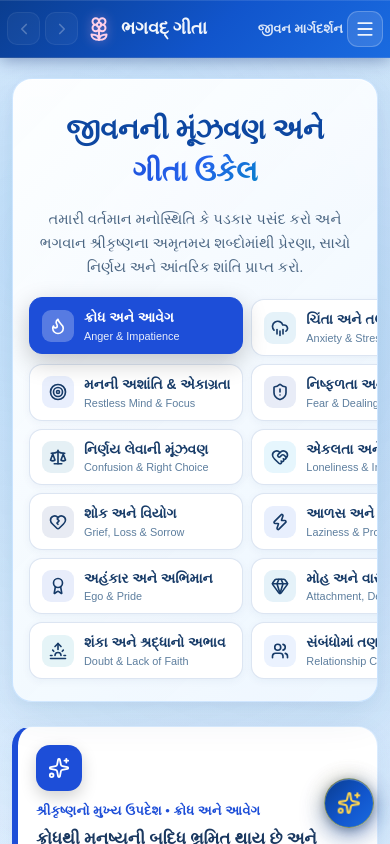
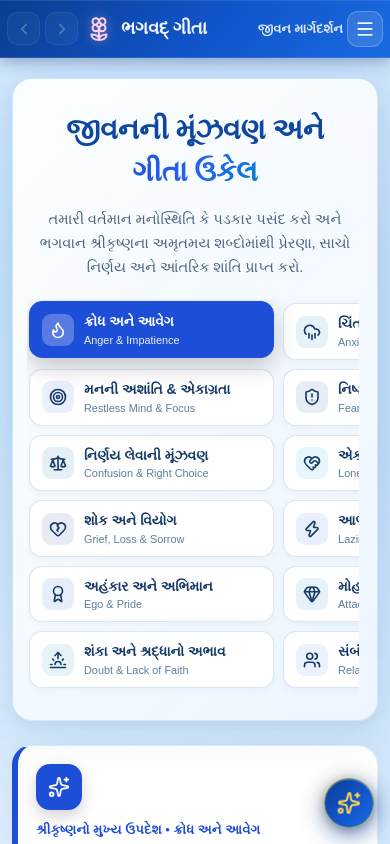
Before and after one commit to aambaliyamanav-star/bhagavad-gita-website, a React (Vite) app in the folder frontend/: page /guidance in a window 390 px wide. Shown: the top 844 px of the page. Built offline with nearby package versions, Linux system fonts and the light colour scheme.

Commit message:
Add horizontal scroll for LifeGuidance topics on mobile view

```diff
--- a/frontend/src/pages/LifeGuidance.css
+++ b/frontend/src/pages/LifeGuidance.css
@@ -160,16 +160,20 @@
 }
 
 /* =========================================================
-   TOPICS GRID (SYMMETRICAL ROWS & COLUMNS)
+   TOPICS SCROLL WRAPPER & GRID (HORIZONTAL SCROLL ON MOBILE)
    ========================================================= */
+
+.guidance-topics-scroll-wrapper {
+  width: 100%;
+  max-width: 1060px;
+  margin: 0 auto;
+}
 
 .guidance-topics-grid {
   display: grid;
   grid-template-columns: repeat(4, 1fr);
   gap: 14px;
   width: 100%;
-  max-width: 1060px;
-  margin: 0 auto;
   box-sizing: border-box;
 }
 
@@ -181,23 +185,58 @@
 }
 
 @media (max-width: 768px) {
+  .guidance-topics-scroll-wrapper {
+    overflow-x: auto;
+    overflow-y: hidden;
+    -webkit-overflow-scrolling: touch;
+    overscroll-behavior-x: contain;
+    padding: 4px 4px 12px;
+    margin: 0 -4px;
+    scrollbar-width: thin;
+    scrollbar-color: rgba(59, 130, 246, 0.4) transparent;
+  }
+
+  .guidance-topics-scroll-wrapper::-webkit-scrollbar {
+    height: 6px;
+  }
+
+  .guidance-topics-scroll-wrapper::-webkit-scrollbar-track {
+    background: rgba(59, 130, 246, 0.08);
+    border-radius: 10px;
+  }
+
+  .guidance-topics-scroll-wrapper::-webkit-scrollbar-thumb {
+    background: rgba(59, 130, 246, 0.35);
+    border-radius: 10px;
+  }
+
+  [data-theme="dark"] .guidance-topics-scroll-wrapper::-webkit-scrollbar-track {
+    background: rgba(255, 255, 255, 0.05);
+  }
+
+  [data-theme="dark"] .guidance-topics-scroll-wrapper::-webkit-scrollbar-thumb {
+    background: rgba(96, 165, 250, 0.4);
+  }
+
   .guidance-topics-grid {
-    grid-template-columns: repeat(2, 1fr);
+    display: grid;
+    grid-template-columns: repeat(2, minmax(230px, 1fr));
+    min-width: 480px;
+    width: max-content;
     gap: 10px;
   }
 }
 
 @media (max-width: 480px) {
+  .guidance-topics-scroll-wrapper {
+    padding: 4px 2px 10px;
+    margin: 0 -2px;
+  }
+
   .guidance-topics-grid {
-    grid-template-columns: repeat(2, 1fr);
-    gap: 8px;
-  }
-}
-
-@media (max-width: 360px) {
-  .guidance-topics-grid {
-    grid-template-columns: 1fr;
-    gap: 8px;
+    grid-template-columns: repeat(2, minmax(220px, 1fr));
+    min-width: 460px;
+    gap: 9px;
   }
 }
 
--- a/frontend/src/pages/LifeGuidance.jsx
+++ b/frontend/src/pages/LifeGuidance.jsx
@@ -481,7 +481,8 @@ function LifeGuidance() {
           તમારી વર્તમાન મનોસ્થિતિ કે પડકાર પસંદ કરો અને ભગવાન શ્રીકૃષ્ણના અમૃતમય શબ્દોમાંથી પ્રેરણા, સાચો નિર્ણય અને આંતરિક શાંતિ પ્રાપ્ત કરો.
         </p>
 
-        {/* TOPIC SELECTOR GRID (PERFECT ROWS & COLUMNS) */}
+        {/* TOPIC SELECTOR GRID (HORIZONTAL SCROLL ON MOBILE) */}
+        <div className="guidance-topics-scroll-wrapper">
           <div className="guidance-topics-grid">
             {GUIDANCE_TOPICS.map((topic) => {
               const IconComponent = topic.icon;
@@ -509,6 +510,7 @@ function LifeGuidance() {
                 </button>
               );
             })}
+          </div>
         </div>
       </header>
 
```
Lines whose indentation alone changed are shown as unchanged.
